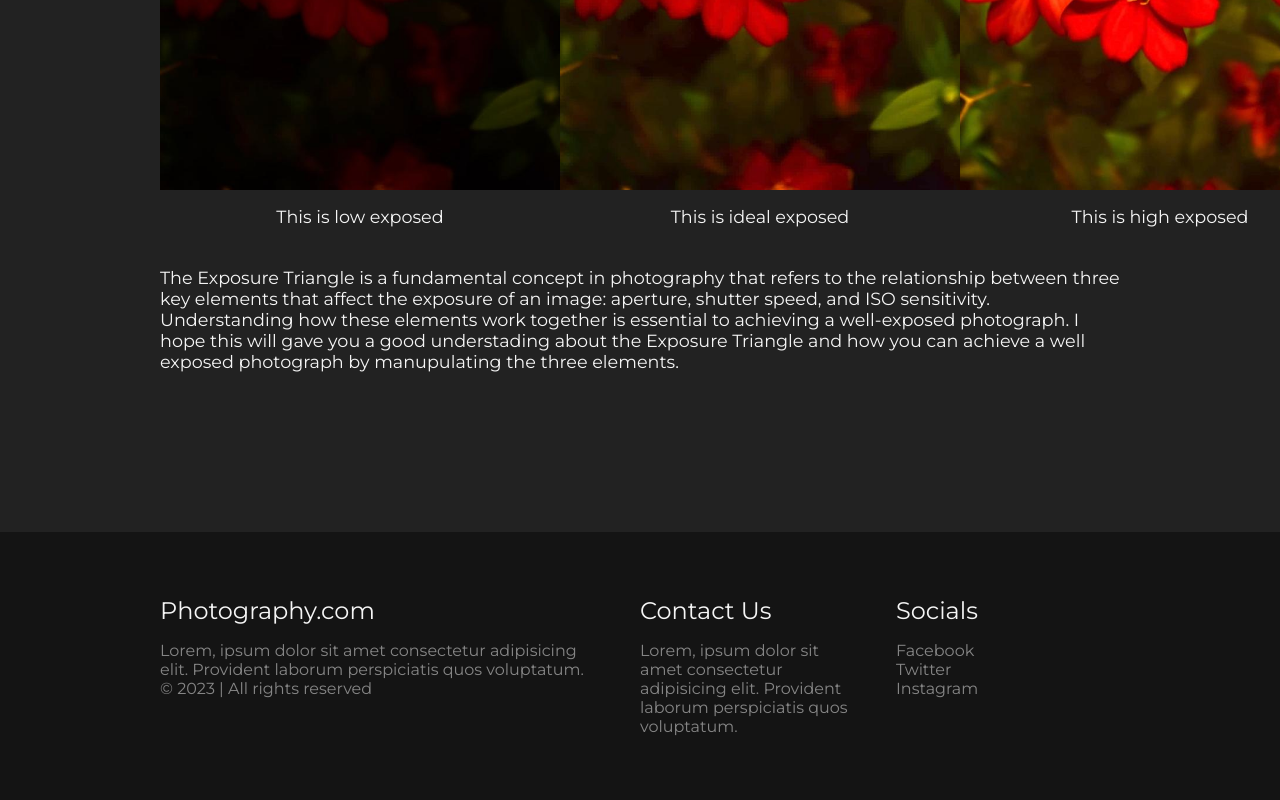
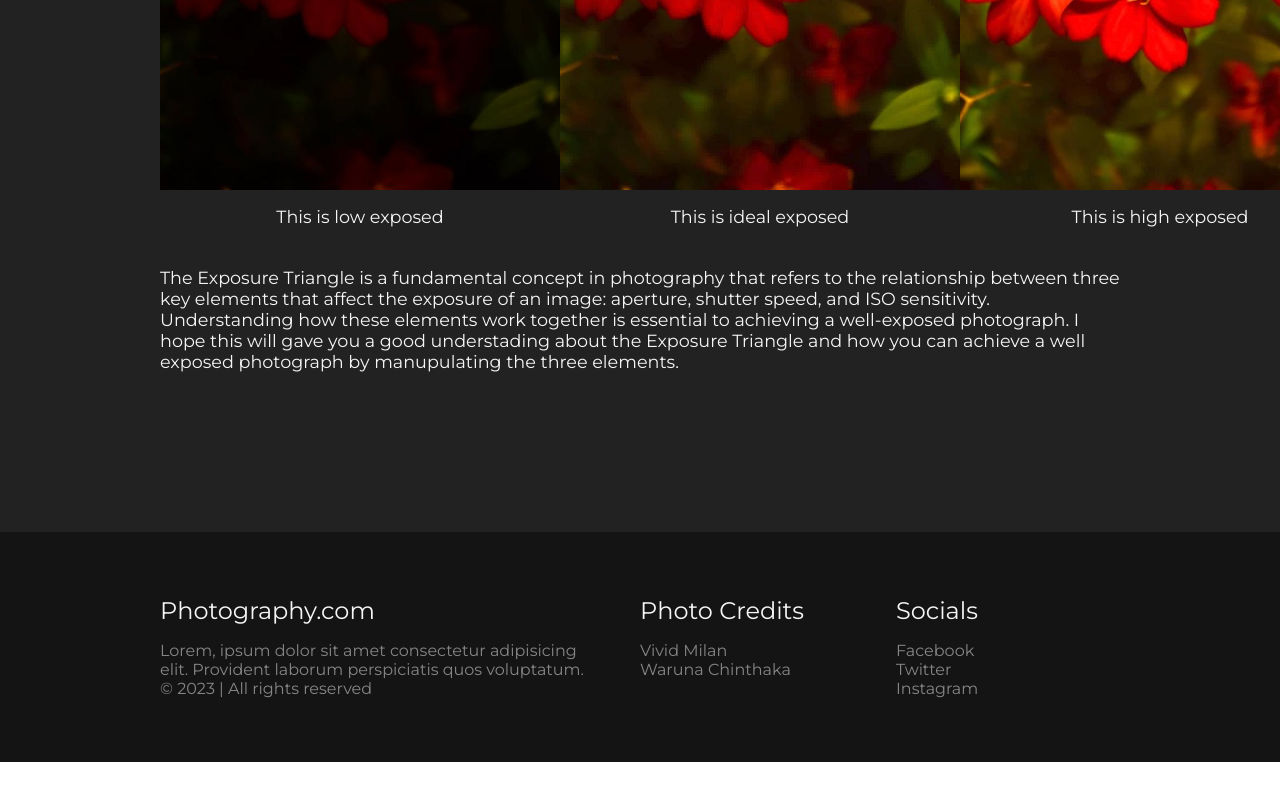
Before and after one commit to vividMilan/photography, a React (Create React App) app: page /exposure-triangle in a window 1280 px wide. Shown: the part 6410-7210 px from the top of the page. After the commit the page ends 7172 px from the top, so only its background shows below. Built offline with nearby package versions, Linux system fonts and the light colour scheme.

Commit message:
refactored

```diff
--- a/src/components/ExposureIntro.js
+++ b/src/components/ExposureIntro.js
@@ -1,6 +1,5 @@
 import React from "react";
 import ImageContainer from "./ImageContainer";
-import { Link } from "react-router-dom";
 
 const ExposureIntro = () => {
 
--- a/src/components/Footer.js
+++ b/src/components/Footer.js
@@ -12,8 +12,9 @@ const Footer = () => {
             <p>&copy; {today.getFullYear()} | All rights reserved</p>
         </div>
         <div className="footer-container">
-            <p className="title">Contact Us</p>
-            <p>Lorem, ipsum dolor sit amet consectetur adipisicing elit. Provident laborum perspiciatis quos voluptatum.</p>
+            <p className="title">Photo Credits</p>
+            <p>Vivid Milan</p>
+            <p>Waruna Chinthaka</p>
         </div>
         <div className="footer-container">
             <p className="title">Socials</p>
--- a/src/style/partials/_expandGallery.scss
+++ b/src/style/partials/_expandGallery.scss
@@ -6,7 +6,7 @@
     .expand-image{
         width: 130px;
         height: 500px;
-        transition: all ease-in-out 0.3s;
+        transition: all ease-in-out 0.4s;
         border-radius: 100px;
         object-fit: cover;
         background-size: cover;
```
